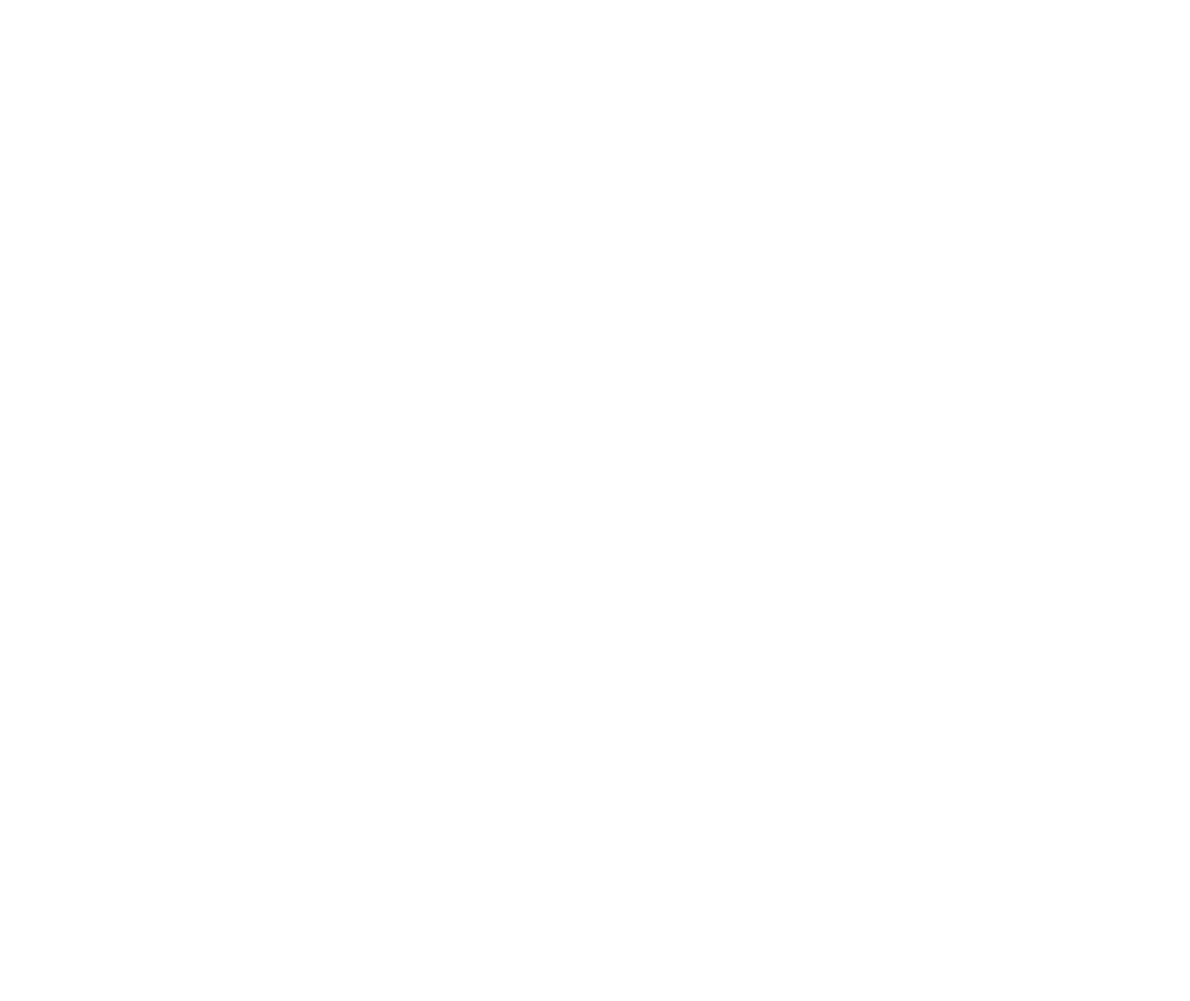
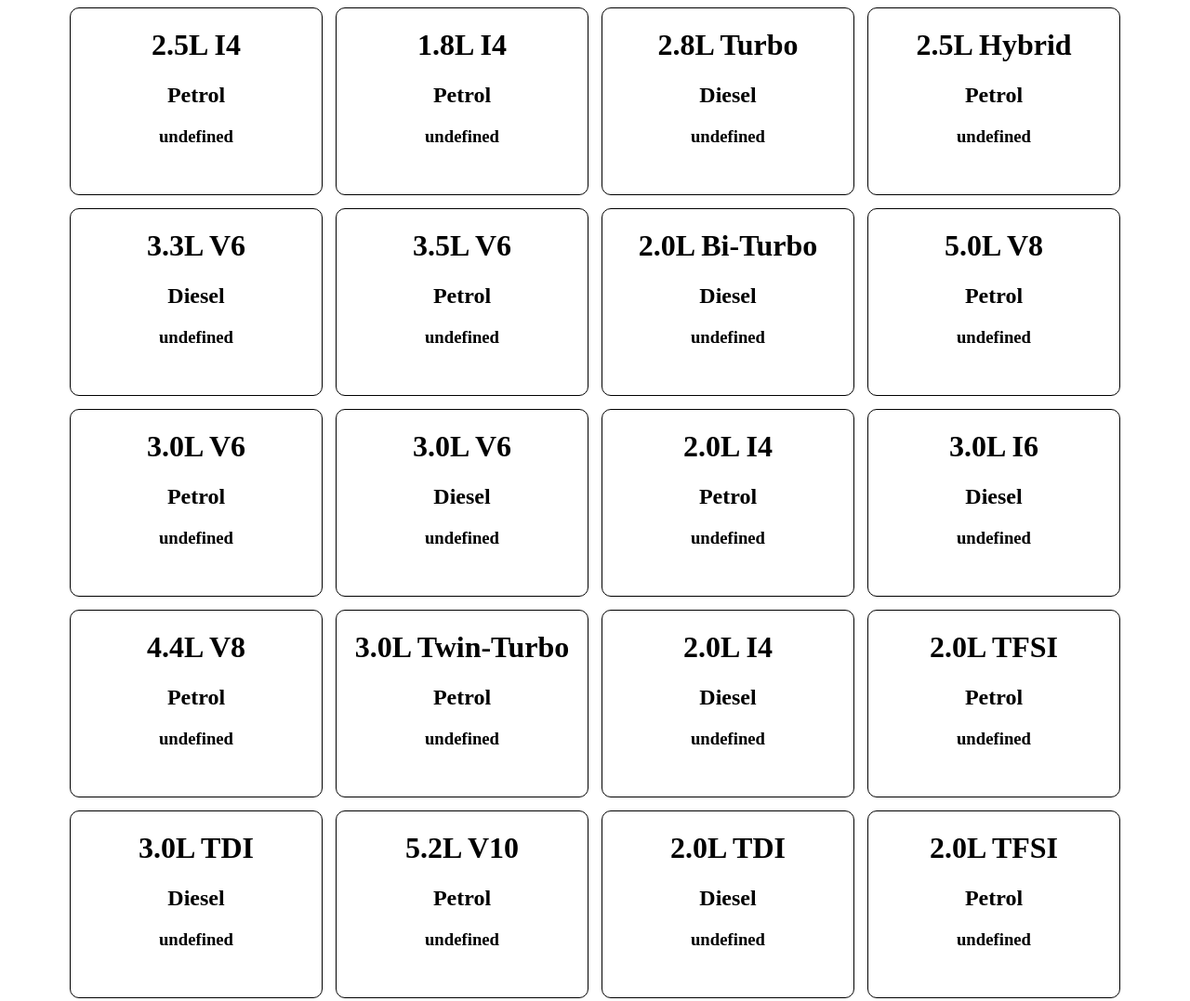
Before and after one commit to Nitin0264/java-script, a plain HTML site: page api/trying-api-filter.html in a window 1280 px wide. Shown: the whole page at 93% size. Before the commit the page ends 800 px from the top, so only its background shows below. Drawn offline with Linux system fonts and the light colour scheme.

Commit message:
single push

```diff
--- a/api/trying-api-filter.html
+++ b/api/trying-api-filter.html
@@ -4,13 +4,47 @@
     <meta charset="UTF-8">
     <meta name="viewport" content="width=device-width, initial-scale=1.0">
     <title>Document</title>
+      <style>
+
+      .l
+      {
+        background-color: coral;
+        color: yellow;
+        height: 100px;
+        width: 10px;
+
+
+      }
+      .card-div
+      {
+        border: 1px solid black;
+        height: 200px;
+        width: 270px;
+        object-fit: contain;
+        border-radius: 10px;
+
+      }
+
+      .container
+      {
+        display: flex;
+        flex-wrap: wrap;
+        align-items: center;
+        justify-content: center;
+        text-align: center;
+        gap: 14px;
+      }
+      </style>
+
   </head>
   <body>
 
     <div class="container">
-      <p></p>
+
     </div>
       <script>
+
+
 
 
 let c = document.querySelector(".container")
@@ -44,13 +78,31 @@
   { id: 20, make: "Audi", model: "Q5", year: 2024, engine_type: "2.0L TFSI", fuel_type: "Petrol", transmission: "Automatic", body_style: "SUV" },
 
 ];
-
-console.log(api)
-
-let a =  1;
- console.log(`the value of a ${a}`)
+  // console.log(`the values of i  ${i.model} ${ i.year}`)
 
 
-  </script>
-  </body>
+
+  api.map((i) => {
+
+  let card = document.createElement("div")
+  let z = document.createElement("h1")
+  let y = document.createElement("h2")
+  let x= document.createElement("h3")
+
+
+  card.appendChild(z);
+  card.appendChild(y);
+  card.appendChild(x);
+
+
+  card.classList = "card-div"
+  // this will assign the class to the div
+  z.innerText = i.engine_type,
+  y.innerText = i.fuel_type,
+  x.innerText = i.yearx
+
+  c.appendChild(card);
+})
+</script>
+</body>
 </html>
```
